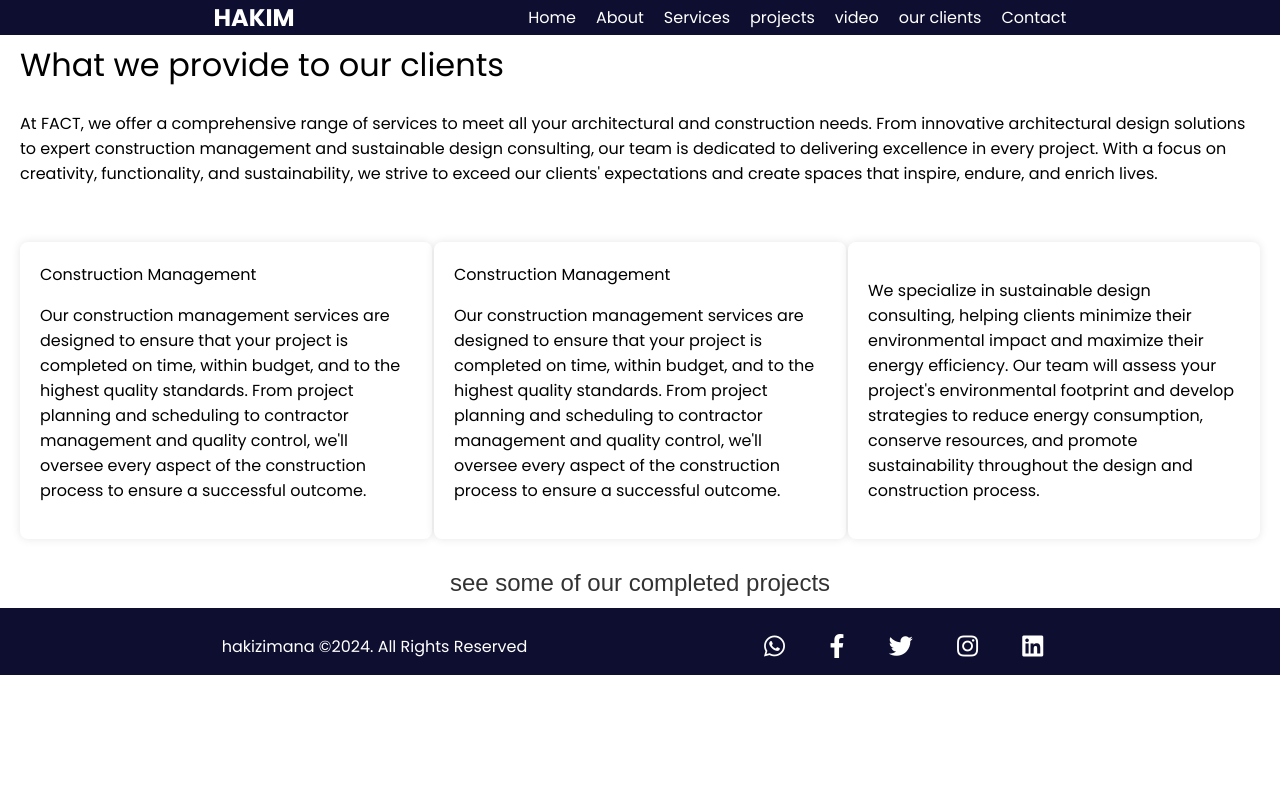
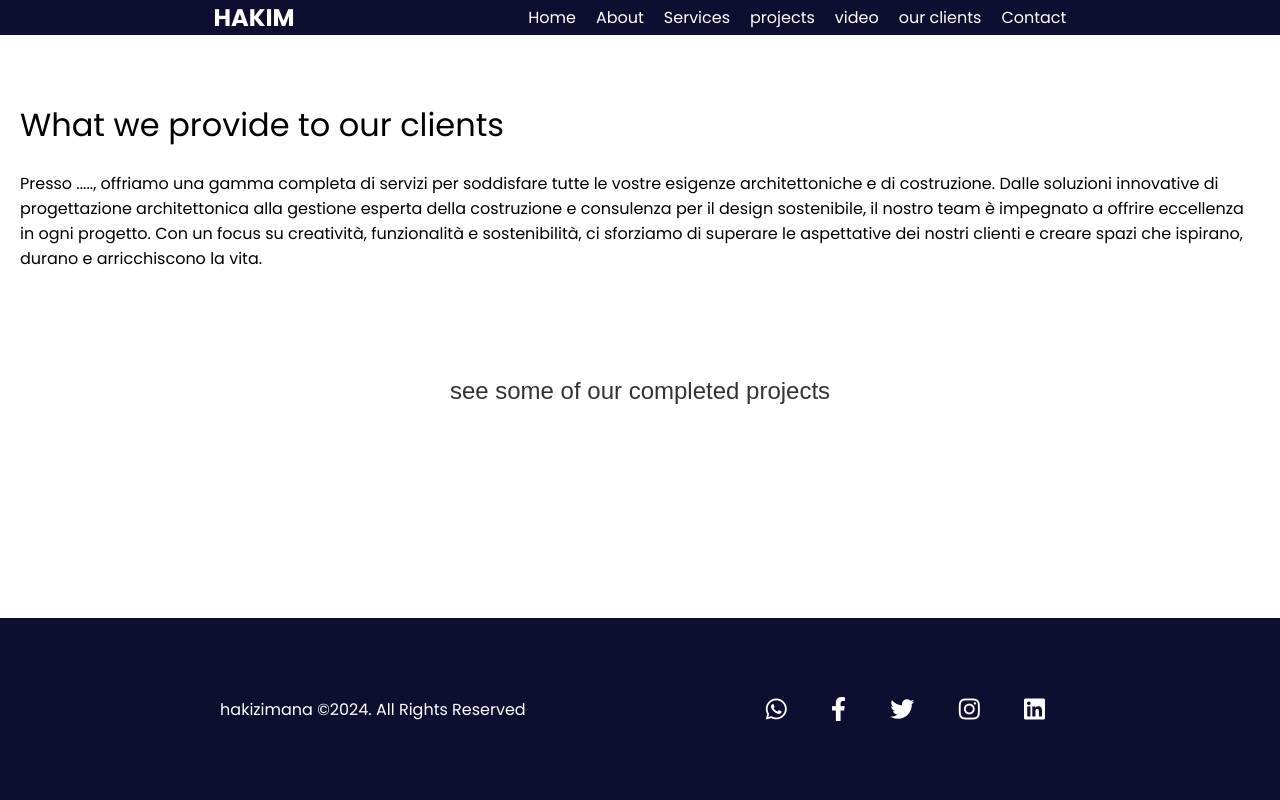
Before and after one commit to BoringoDavid/Hakiza, a Django app: page /services/ in a window 1280 px wide. Run offline with Django 5.2, Linux system fonts and the light colour scheme; data comes from the database, SQL or seed files in the repository; both versions use the stored data as it was after the commit.

Commit message:
footage upgrade

```diff
--- a/FactWebApp/admin.py
+++ b/FactWebApp/admin.py
@@ -3,7 +3,7 @@ from django.contrib import admin
 from .models import Image;
 from .models import ImageCategory;
 from .models import ContactMessage;
-from .models import Service;
+#from .models import Service;
 from .models import Video;
 
 
@@ -13,4 +13,4 @@ admin.site.register(Image)
 admin.site.register(ImageCategory)
 admin.site.register(ContactMessage)
 admin.site.register(Video)
-admin.site.register(Service)
+#admin.site.register(Service)
--- a/FactWebApp/models.py
+++ b/FactWebApp/models.py
@@ -41,6 +41,7 @@ class ContactMessage(models.Model):
     def __str__(self):
         return f"{self.name} - {self.subject}"
 
+""""
 class Service(models.Model):
     service_title = models.CharField(max_length=150, default="Default Service Title")  # Default title
     image = models.ImageField(upload_to='media/images')  # Default image path
@@ -49,7 +50,7 @@ class Service(models.Model):
     def __str__(self):
         return self.service_title
 
-
+"""
 class Video(models.Model):
     video_file = models.FileField(upload_to='videos/') # Upload path for videos
     title = models.CharField(max_length=100)
--- a/FactWebApp/static/FactWebApp/css/base.css
+++ b/FactWebApp/static/FactWebApp/css/base.css
@@ -1,11 +1,16 @@
+/* Import Google Fonts */
 @import url('https://fonts.googleapis.com/css2?family=Poppins:wght@300;400;500;600;700&display=swap');
 
-body {
+html, body {
     margin: 0;
     padding: 0;
     font-family: 'Poppins', sans-serif;
+    height: 100%; /* Ensure the body takes the full height of the viewport */
+    display: flex;
+    flex-direction: column; /* Use flexbox with a column layout */
 }
 
+/* Navigation Bar */
 nav {
     display: flex;
     justify-content: space-evenly;
@@ -46,20 +51,26 @@ nav {
     color: blue;
 }
 
+/* Main Content */
+body > *:not(nav) {
+    margin-top: 60px; /* Push content below the fixed nav bar */
+    flex: 1; /* Makes content take up the remaining height, pushing the footer to the bottom */
+}
+
+/* Footer */
 footer {
     display: flex;
     align-items: center;
     background-color: rgb(14, 14, 48);
-    color:white;
-    padding: 10px;
-    padding-bottom: 0px;
+    color: white;
+    padding: 5px;
     justify-content: space-evenly;
-    height: auto;
+    height: 10px;
+    margin: 0;
 }
-cls
+
 .footer-left p {
     color: white;
-    align-items: end;
 }
 
 .footer-right {
--- a/FactWebApp/static/FactWebApp/css/index.css
+++ b/FactWebApp/static/FactWebApp/css/index.css
@@ -9,10 +9,10 @@
 
 img {
     width: 96%;
-    height: 500px;
+    height: 100vh;
     margin: 20px;
     margin-right: 40px;
-    width: 1000px;
+    object-fit: contain;
 }
 
 .center-text {
--- a/FactWebApp/static/FactWebApp/css/services.css
+++ b/FactWebApp/static/FactWebApp/css/services.css
@@ -5,6 +5,7 @@ h1{
 .description{
     padding: 20px;
 }
+/*
 .services-container {
     display: flex;
     justify-content: space-between;
@@ -19,7 +20,7 @@ h1{
     box-shadow: 0 0 10px rgba(0, 0, 0, 0.1);
     margin: 0;
 }
-
+*/
 .service h2 {
     margin-top: 0;
     font-weight: normal;
@@ -42,3 +43,35 @@ h1{
     font-style:normal;
     font-family:sans-serif;
 }
+
+
+.services-container {
+    display: grid;
+    grid-template-columns: repeat(3, 1fr); /* Creates 3 equal-width columns */
+    gap: 20px; /* Adds space between the grid items */
+    padding: 20px; /* Adds padding around the container */
+}
+
+.service {
+    background-color: #f4f4f4; /* Background color for each service item */
+    padding: 20px; /* Padding inside each service box */
+    border-radius: 8px; /* Rounded corners */
+    box-shadow: 0 2px 5px rgba(0, 0, 0, 0.1); /* Subtle shadow around each service */
+}
+
+.service h2 {
+    font-size: 1.5rem; /* Adjust the font size for the heading */
+    margin-bottom: 10px; /* Space below the heading */
+}
+
+.service p {
+    font-size: 1rem; /* Adjust the font size for the paragraph */
+    color: #333; /* Darker text color for better readability */
+}
+
+/* For smaller screen sizes, make it 1 column */
+@media (max-width: 768px) {
+    .services-container {
+        grid-template-columns: 1fr; /* 1 column for small screens */
+    }
+}
--- a/FactWebApp/templates/FactWebApp/index.html
+++ b/FactWebApp/templates/FactWebApp/index.html
@@ -15,8 +15,10 @@ Home - PLACIDE HAKIZIMANA WEB
 {% endfor %}
 
 <div class="content">
-    <p class="center-text">Our fact is our Reality Action</p>
-    <a href="{% url 'contact' %}" class="get-in-touch">Get in Touch</a>
+    <p class="center-text">Professional work is done by professional and right people</p>
+    <a href="{% url 'contact' %}" class="get-in-touch">reach out us via our social media and for sure
+        you  will never regret for  you perfect choice
+    </a>
 </div>
 {% endblock %}
 
--- a/FactWebApp/templates/FactWebApp/services.html
+++ b/FactWebApp/templates/FactWebApp/services.html
@@ -10,43 +10,25 @@ Services - PLACIDE HAKIZIMANA WEB
 
     <div class="description">
     <h1>What we provide to our clients</h1>
-    <p>At FACT, we offer a comprehensive range of services to meet all your architectural and
-        construction needs. From innovative architectural design solutions to expert construction
-        management and sustainable design consulting, our team is dedicated to delivering excellence
-        in every project. With a focus on creativity, functionality, and sustainability, we strive to
-        exceed our clients' expectations and create spaces that inspire, endure, and enrich lives.</p>
+    <p>Presso ....., offriamo una gamma completa di servizi per soddisfare tutte le
+        vostre esigenze architettoniche e di costruzione. Dalle soluzioni innovative di
+        progettazione architettonica alla gestione esperta della costruzione e consulenza per il design sostenibile, il nostro team è impegnato a offrire eccellenza in ogni progetto. Con un focus su creatività, funzionalità e sostenibilità, ci sforziamo di superare le aspettative dei nostri clienti e creare spazi che ispirano, durano e arricchiscono la vita.</p>
 
 
 </div>
-
-    <div class="services-container">
-        <div class="service">
-            <h2>Construction Management</h2>
-            <p>Our construction management services are designed to ensure that your project is
-                completed on time, within budget, and to the highest quality standards. From project
-                planning and scheduling to contractor management and quality control, we'll oversee
-                every aspect of the construction process to ensure a successful outcome.
-            </p>
-        </div>
-        <div class="service">
-            <h2>Construction Management</h2>
-            <p>Our construction management services are designed to ensure that your project is
-                completed on time, within budget, and to the highest quality standards. From project
-                planning and scheduling to contractor management and quality control, we'll oversee
-                every aspect of the construction process to ensure a successful outcome.
-            </p>
-        </div>
-        <div class="service">
-            <p>We specialize in sustainable design consulting, helping clients minimize their
-                environmental impact and maximize their energy efficiency. Our team will assess your
-                project's environmental footprint and develop strategies to reduce energy consumption,
-                conserve resources, and promote sustainability throughout the design and construction
-                process.
-            </p>
-        </div>
-    </div>
+<!---
+            <div class="services-container">
+                {% for service_image in service_images %}
+                <div class="service" data-category="{{ service_image.category }}">
+                    <img src="{{ service_image.image.url }}" alt="{{service_image.description }}">
+                    <p>{{ service_image.description}}</p>
+                    <p>{{ service_image.description}}</p>
+                    <p>{{ service_image.posted_date|date:"Y-m-d" }}</p>
+                </div>
+                {% endfor %}
+            </div>
+        -->
     <div class="reference-service"><a href="#">see some of our completed projects</a></div>
-
 {% endblock %}
 
 {% block extrastyles %}
--- a/FactWebApp/templates/FactWebApp/video.html
+++ b/FactWebApp/templates/FactWebApp/video.html
@@ -24,7 +24,6 @@ Videos - PLACIDE HAKIZIMANA WEB
     </div>
 </div>
 {% endblock %}
-<<<<<<< HEAD
 
 <!-- Starting of video-related JavaScripts-->
 {% block extrajavascript %}
@@ -104,8 +103,6 @@ document.addEventListener('DOMContentLoaded', () => {
 </script>
 {% endblock %}
 
-=======
->>>>>>> 7ad9768131b6c7b0fec1d2206667f259d5e1a2d4
 {% block extrastyles %}
 <link rel="stylesheet" type="text/css" href="{% static 'FactWebApp/css/video.css' %}">
 {% endblock %}
--- a/FactWebApp/views.py
+++ b/FactWebApp/views.py
@@ -16,9 +16,9 @@ def about(request):
     return render(request, 'FactWebApp/about.html', {'mission_images': mission_images, 'approach_images': approach_images})
 
 def services(request):
-    home_category = ImageCategory.objects.get(name='home')
-    images = Image.objects.filter(category=home_category)
-    return render(request, 'FactWebApp/services.html')
+    service_category=ImageCategory.objects.get(name='service')
+    service_image=Image.objects.filter(category=service_category)
+    return render(request, 'FactWebApp/services.html', {'service_image':service_image})
 
 def contact(request):
     return render(request, 'FactWebApp/contact.html')
```
Also changed, not shown: db.sqlite3, media/images/Screenshot_2024-12-12_112742.png (added), media/images/my_image.webp (added).
